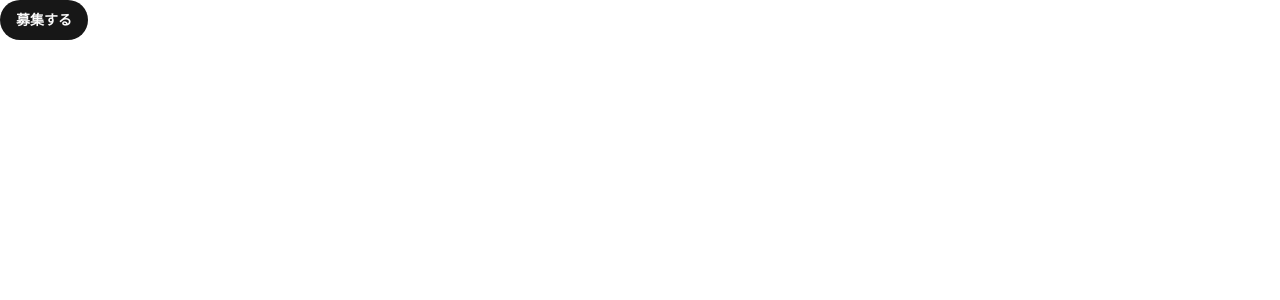
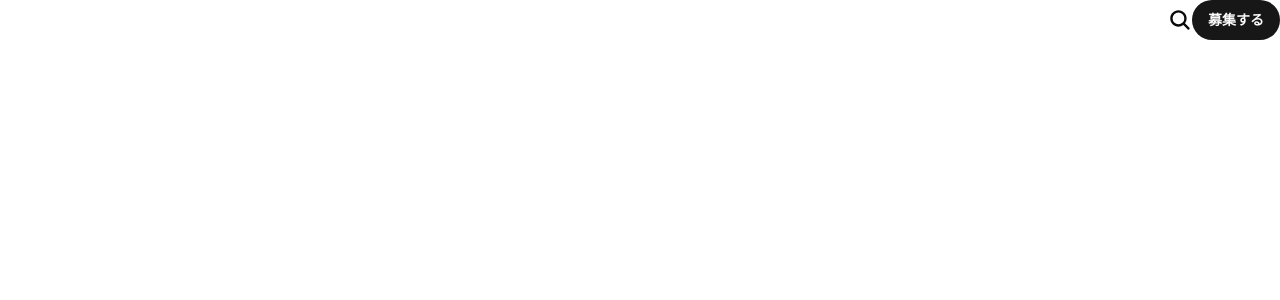
Before and after one commit to TakayukiHirano117/TechUnity, a Next.js app: page / in a window 1280 px wide. Shown: the top 300 px of the page. Built offline with nearby package versions, Linux system fonts and the light colour scheme.

Commit message:
💄 アイコンのサンプルを作成

```diff
--- a/package.json
+++ b/package.json
@@ -16,6 +16,7 @@
     "next": "14.2.21",
     "react": "^18",
     "react-dom": "^18",
+    "react-icons": "^5.4.0",
     "tailwind-merge": "^2.6.0",
     "tailwindcss-animate": "^1.0.7"
   },
--- a/src/app/page.tsx
+++ b/src/app/page.tsx
@@ -1,8 +1,10 @@
 import SampleButton from "@/components/atoms/button/SampleButton";
+import SearchIcon from "@/components/atoms/SearchIcon";
 
 export default function Home() {
 	return (
-		<div>
+		<div className="flex items-center justify-end">
+      <SearchIcon className="hover:opacity-70 w-6 h-6 font-bold cursor-pointer" />
 			<SampleButton text={"募集する"} className="rounded-full font-bold" />
 		</div>
 	);
--- /dev/null
+++ b/src/components/atoms/SearchIcon.tsx
@@ -0,0 +1,13 @@
+import { SearchIconProps } from '@/types/types'
+import React from 'react'
+import { IoSearch } from 'react-icons/io5'
+
+
+
+const SearchIcon = ({className}: SearchIconProps) => {
+  return (
+    <IoSearch className={className} />
+  )
+}
+
+export default SearchIcon
--- a/src/types/types.ts
+++ b/src/types/types.ts
@@ -1,4 +1,8 @@
 export type SampleButtonProps = {
     text: string
-    className: string
+    className?: string
 }
+
+export type SearchIconProps = {
+    className?: string
+}
```
Also changed, not shown: 1 other file (tests, documents, lock files or other folders).
